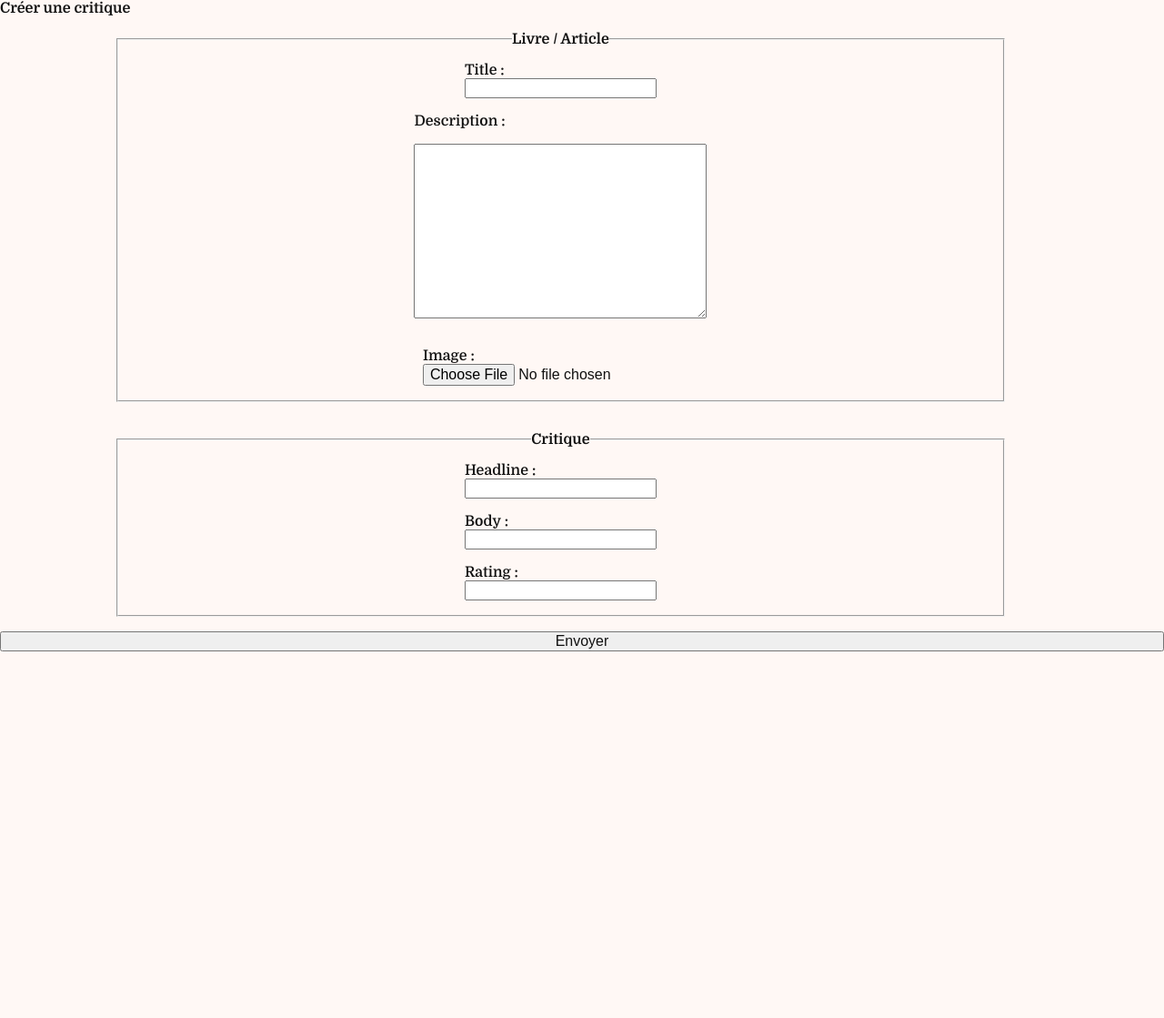
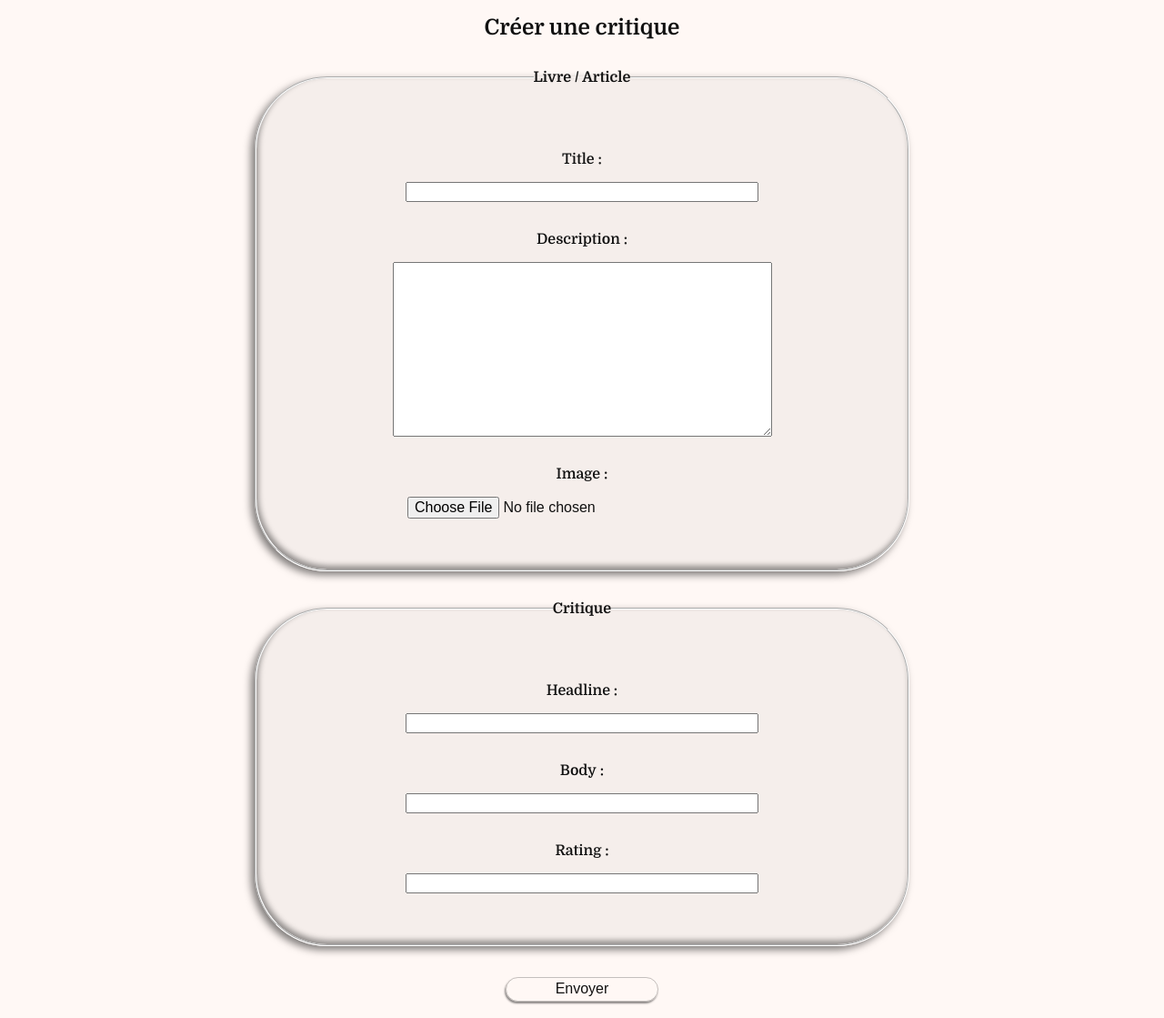
Before and after one commit to dim-gggl/LIT_Revue, a Django app: page /review/new/ in a window 1280 px wide. Shown: the part 164-1283 px from the top of the page at 91% size. Before the commit the page ends 880 px from the top, so only its background shows below. Run offline with Django 5.2, Linux system fonts and the light colour scheme; a user stored in the database is signed in.

Commit message:
Ajustements d'affichage des formulaires

```diff
--- a/authentication/static/style.css
+++ b/authentication/static/style.css
@@ -22,6 +22,17 @@ body {
 }
 
 a { text-decoration: none; }
+
+button {
+	text-decoration: none;
+	padding: 0.4ch 6ch;
+	max-width: 206px;
+	margin: 2ch auto;
+	border-radius: 50px;
+	border: 1px solid #0000003b;
+	box-shadow: -1px 2px 2px #00000075;
+	background: transparent;
+}
 
 .banner {
     position: sticky;
@@ -310,3 +321,53 @@ a.feed_review-btn {
 	border: 1px solid #0000003b;
 	box-shadow: -1px 2px 2px #00000075;
 }
+form {
+  display: flex;
+  flex-direction: column;
+  justify-content: space-around;
+}
+
+fieldset {
+	display: flex;
+	flex-direction: column;
+	justify-content: space-around;
+	min-width: 50vw;
+	margin: 2vh auto;
+	padding: 6vh 3vw;
+	border-radius: 80px;
+	box-shadow: inset 2px -4px 6px #0000006b, -4px 4px 8px #00000080;
+	background-color: #0000000a;
+	border-color: white;
+	max-width: 80vw;
+}
+
+fieldset > p {
+  display: flex;
+  flex-direction: column;
+  justify-content: space-around;
+  max-width: 80vw;
+  margin: 1vh auto;
+}
+
+fieldset > legend {
+  text-align: center;
+  font-weight: 900;
+  margin: 0 auto;
+}
+
+.create-review-title {
+	text-align: center;
+	margin: 2vh auto;
+	font-size: 1.5rem;
+}
+
+fieldset p > label {
+	text-align: center;
+	text-transform: capitalize;
+	margin-top: 2vh;
+	margin-bottom: 2vh;
+}
+
+fieldset p > input, fieldset p > textarea {
+	min-width: 30vw;
+}
--- a/main_feed/templates/main_feed/create_review.html
+++ b/main_feed/templates/main_feed/create_review.html
@@ -9,7 +9,7 @@
 {% endblock %}
 {% block content %}
   {% if ticket %}
-    <h2>Créer une critique</h2>
+    <h2 class="create-review-title">Créer une critique</h2>
     <p>{{ ticket.description }}</p>
     <form method="post">
       {% csrf_token %}
@@ -18,7 +18,7 @@
     </form>
 
   {% else %}
-    <h2>Créer une critique</h2>
+    <h2 class="create-review-title">Créer une critique</h2>
     <form method="post" enctype="multipart/form-data">
       {% csrf_token %}
       <fieldset>
--- a/main_feed/templates/main_feed/create_ticket.html
+++ b/main_feed/templates/main_feed/create_ticket.html
@@ -4,7 +4,7 @@
   {% include "partials/nav-bar.html" %}
 {% endblock %}
 {% block content %}
-  <h2>Demander une critique</h2>
+  <h2 class="create-review-title">Demander une critique</h2>
   <form method="post" enctype="multipart/form-data">
     {% csrf_token %}
     <fieldset>
```
Also changed, not shown: main_feed/static/review_form_style.css (+4 -3 lines), db.sqlite3.
